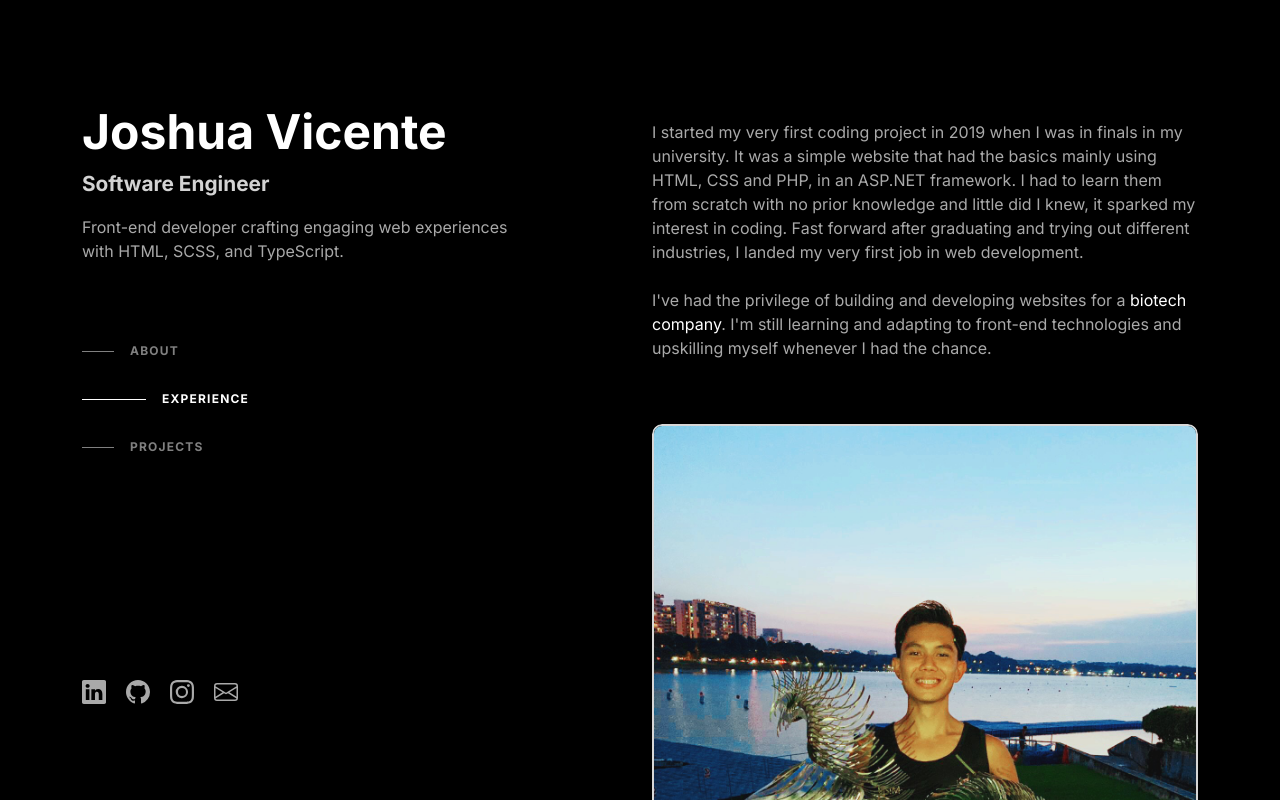
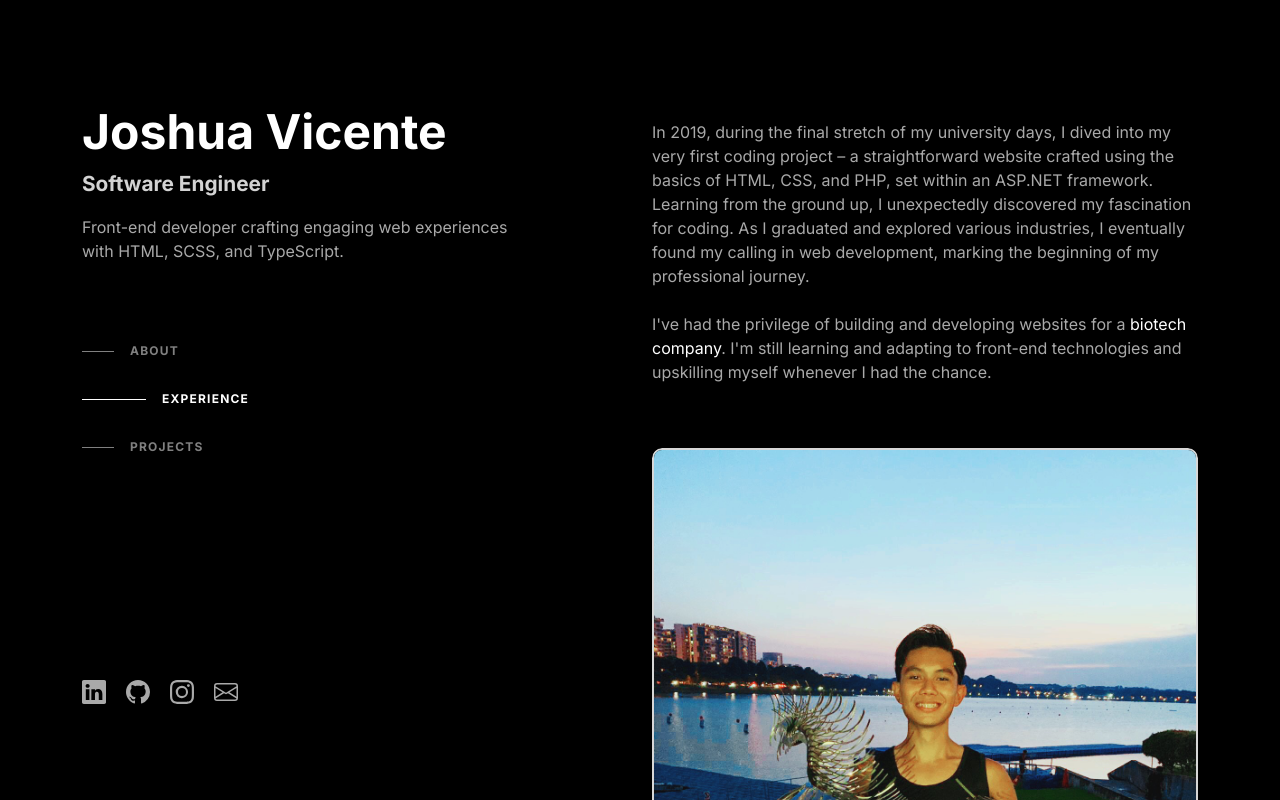
Before and after one commit to joshuavicente/ejrvt-angular, an Angular app: page / in a window 1280 px wide. Shown: the top 800 px of the page. Built offline with nearby package versions, Linux system fonts and the light colour scheme.

Commit message:
feat: Updated text content

```diff
--- a/src/app/pages/home/home.component.html
+++ b/src/app/pages/home/home.component.html
@@ -67,8 +67,7 @@
           <section id="about" class="section-margin">
             <span class="content-sub-title">About Me</span>
             <p class="gray-text mt-4 mb-4">
-              I started my very first coding project in 2019 when I was in finals in my university. It was a simple website that had the basics mainly using HTML, CSS and PHP, in an ASP.NET framework.
-              I had to learn them from scratch with no prior knowledge and little did I knew, it sparked my interest in coding. Fast forward after graduating and trying out different industries, I landed my very first job in web development.
+              In 2019, during the final stretch of my university days, I dived into my very first coding project – a straightforward website crafted using the basics of HTML, CSS, and PHP, set within an ASP.NET framework. Learning from the ground up, I unexpectedly discovered my fascination for coding. As I graduated and explored various industries, I eventually found my calling in web development, marking the beginning of my professional journey.
             </p>
             <p class="gray-text">
               I've had the privilege of building and developing websites for a <a class="link" href="https://www.nalagenetics.com" target="_blank">biotech company</a>. I'm still learning and adapting to front-end technologies and upskilling myself whenever I had the chance.
```
